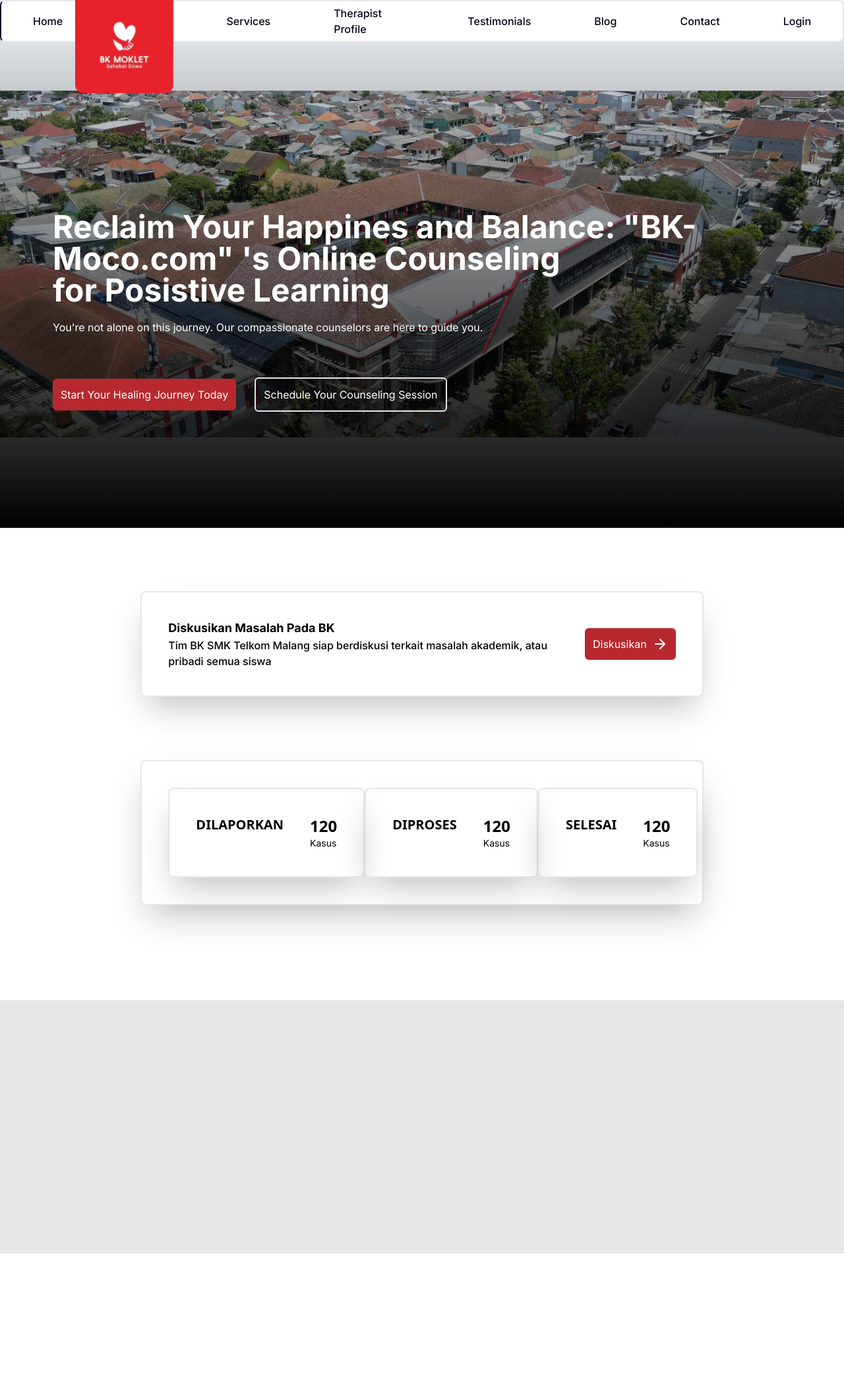
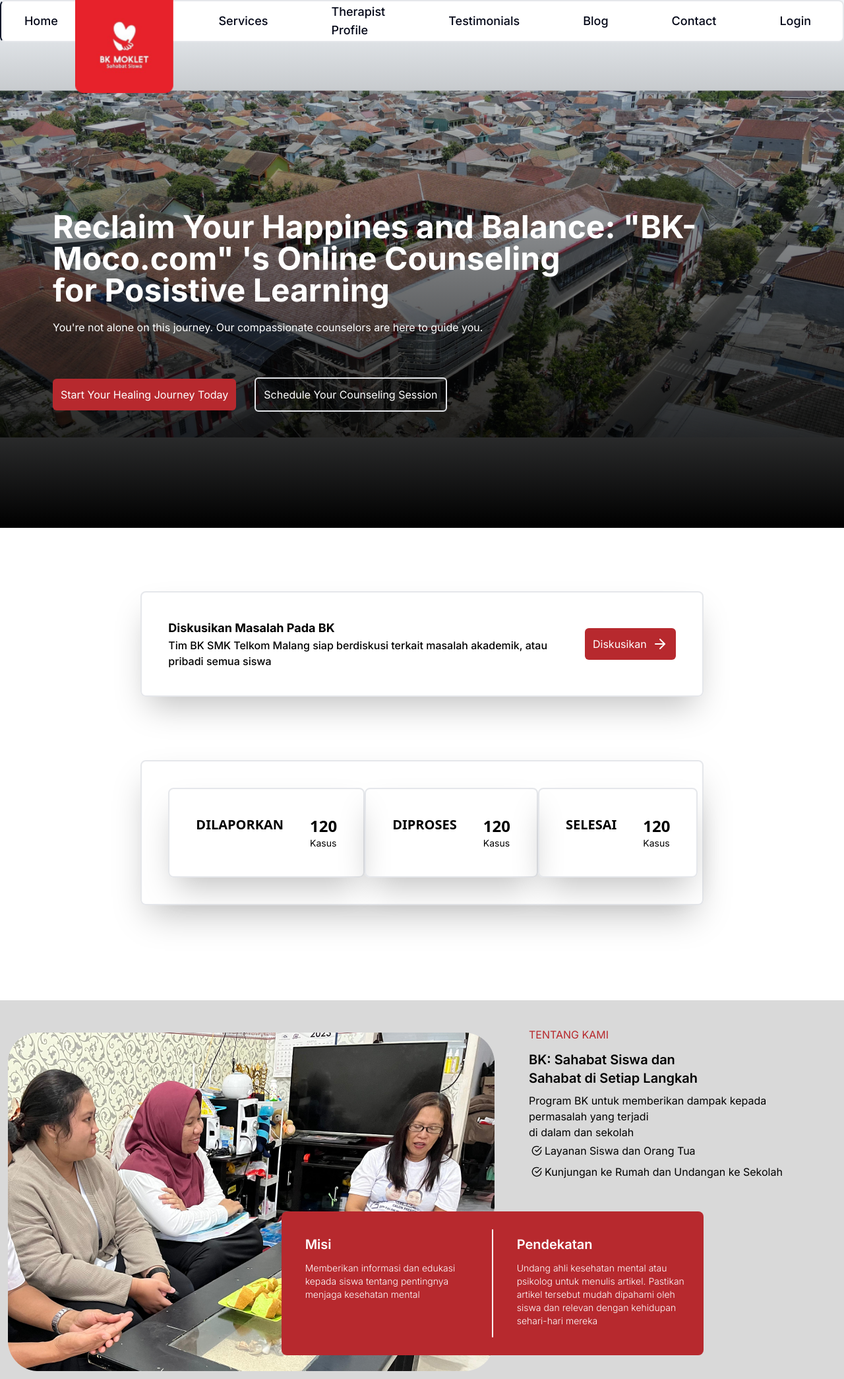
Before and after one commit to GrowthToBetter/BKMOCO, a Next.js app: page / in a window 1280 px wide. Shown: the whole page at 66% size. Before the commit the page ends 1900 px from the top, so only its background shows below. Built offline with nearby package versions, Linux system fonts and the light colour scheme.

Commit message:
membuat beberapa halaman dan menambahkan custumisasi pada file tailwind config

```diff
--- a/src/app/layout.tsx
+++ b/src/app/layout.tsx
@@ -5,8 +5,8 @@ import "./globals.css";
 const inter = Inter({ subsets: ["latin"] });
 
 export const metadata: Metadata = {
-  title: "Create Next App",
-  description: "Generated by create next app",
+  title: "BK Moklet",
+  description: "BK Moklet sahabat siswa",
 };
 
 export default function RootLayout({
--- a/src/app/page.tsx
+++ b/src/app/page.tsx
@@ -2,7 +2,7 @@
 import Image from "next/image";
 import Link from "next/link";
 import { FiArrowRight } from "react-icons/fi";
-
+import { FiCheckCircle } from "react-icons/fi";
 export default function Home() {
   return (
     <div className="relative flex flex-col justify-center">
@@ -16,42 +16,42 @@ export default function Home() {
             className="absolute left-28 z-10 -top-1"
           />
           <Link href="/" className="decoration-black">
-            <span className="text-slate-950 inline-block m-12 h-fit w-fit size-10 font-medium">
+            <span className="text-slate-950 inline-block m-12 h-fit w-fit text-lg font-medium">
               Home
             </span>
           </Link>
           <Link href="/" className="decoration-black">
-            <span className="text-slate-950 inline-block m-12 h-fit w-fit size-10 font-medium">
+            <span className="text-slate-950 inline-block m-12 h-fit w-fit text-lg font-medium">
               About Us
             </span>
           </Link>
           <Link href="/" className="decoration-black">
-            <span className="text-slate-950 inline-block m-12 h-fit w-fit size-10 font-medium">
+            <span className="text-slate-950 inline-block m-12 h-fit w-fit text-lg font-medium">
               Services
             </span>
           </Link>
           <Link href="/" className="decoration-black">
-            <span className="text-slate-950 inline-block m-12 h-fit w-fit size-10 font-medium">
+            <span className="text-slate-950 inline-block m-12 h-fit w-fit text-lg font-medium">
               Therapist Profile
             </span>
           </Link>
           <Link href="/" className="decoration-black">
-            <span className="text-slate-950 inline-block m-12 h-fit w-fit size-10 font-medium">
+            <span className="text-slate-950 inline-block m-12 h-fit w-fit text-lg font-medium">
               Testimonials
             </span>
           </Link>
           <Link href="/" className="decoration-black">
-            <span className="text-slate-950 inline-block m-12 h-fit w-fit size-10 font-medium">
+            <span className="text-slate-950 inline-block m-12 h-fit w-fit text-lg font-medium">
               Blog
             </span>
           </Link>
           <Link href="/" className="decoration-black">
-            <span className="text-slate-950 inline-block m-12 h-fit w-fit size-10 font-medium">
+            <span className="text-slate-950 inline-block m-12 h-fit w-fit text-lg font-medium">
               Contact
             </span>
           </Link>
           <Link href="/" className="decoration-black">
-            <span className="text-slate-950 inline-block m-12 h-fit w-fit size-10 font-medium">
+            <span className="text-slate-950 inline-block m-12 h-fit w-fit text-lg font-medium">
               Login
             </span>
           </Link>
@@ -122,9 +122,35 @@ export default function Home() {
             </div>
           </div>
         </div>
+      </div>
+      <div className="w-full h-fit flex justify-center relative bg-secondary">
+        <Image
+          src="/img/photo2.png"
+          alt="Foto Tentang kami"
+          width={800}
+          height={600}
+          className="m-3 flex justify-center items-center"
+        />
+        <div className="m-10">
+          <p className="text-highlight">TENTANG KAMI</p>
+          <h1 className="mt-3 font-semibold mb-2 text-xl">BK: Sahabat Siswa dan <br />Sahabat di Setiap Langkah</h1>
+          <p className="text-md">Program BK untuk memberikan dampak kepada permasalah yang terjadi <br />di dalam dan sekolah</p>
+          <div className="flex p-1 justify-start items-center"><p className="mr-1"><FiCheckCircle /> </p><p className="text-md">Layanan Siswa dan Orang Tua</p></div>
+          <div className="flex p-1 justify-start items-center"><p className="mr-1"><FiCheckCircle /></p><p className="text-md"> Kunjungan ke Rumah dan Undangan ke Sekolah</p></div>
+        </div>
+      <div className="w-1/2 h-38 top-80 left-1/3 bg-moklet absolute flex justify-center rounded-lg">
+      <div className="flex flex-col w-1/2  p-4 justify-start">
+        <h1 className="font-semibold text-xl m-5 mb-3 text-white">Misi</h1>
+        <p className="text-white ml-5 text-sm font-light">Memberikan informasi dan edukasi <br />kepada siswa tentang pentingnya <br />menjaga kesehatan mental</p>
+      </div>
+        <div className="h-full transform scale-y-75 border-r-2 border-white"></div>
+      <div className="flex flex-col p-4 w-1/2 justify-start">
+        <h1 className="font-semibold text-xl m-5 mb-3 text-white">Pendekatan</h1>
+        <p className="text-white text-sm font-light ml-5">Undang ahli kesehatan mental atau <br />psikolog untuk menulis artikel. Pastikan <br />artikel tersebut mudah dipahami oleh <br />siswa dan relevan dengan kehidupan <br />sehari-hari mereka</p>
+      </div>
+      </div>
+      </div>
 
-      </div>
-      <div className="w-full h-96 flex flex-col justify-center relative bg-secondary opacity-20"></div>
     </div>
   );
 }
--- a/tailwind.config.ts
+++ b/tailwind.config.ts
@@ -14,13 +14,14 @@ const config: Config = {
           "conic-gradient(from 180deg at 50% 50%, var(--tw-gradient-stops))",
       },
       height:{
-        '1/15':"8%"
+        '1/15':"8%",
+        "38":"38%",
       },
       colors: {
         'moklet': "#B7292E",
-        "secondary":"#888988",
+        "highlight":"#B7292D",
+        "secondary":"#88898852",
       },
-
     },
   },
   plugins: [],
```
